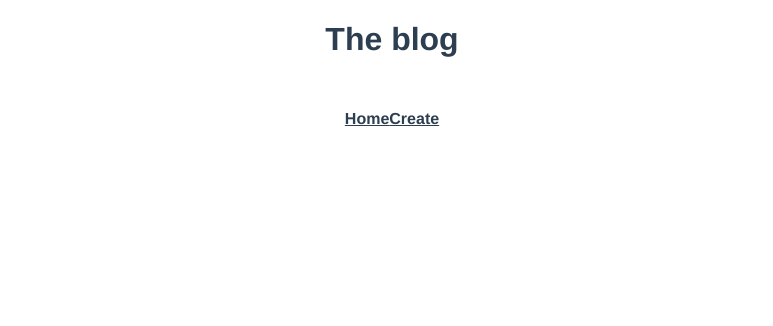
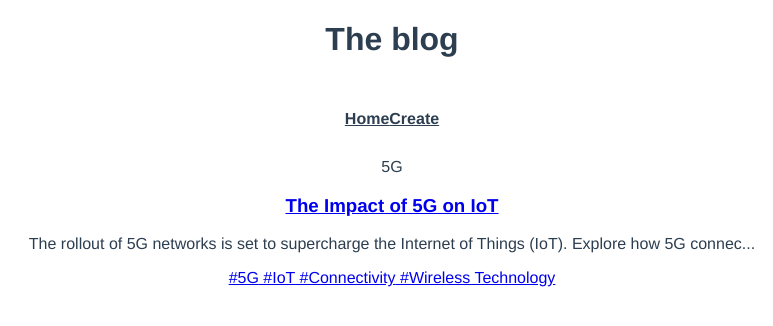
Before and after one commit to ouhoy/vue-curd-blog, a Vue app: page /tag/5G in a window 1280 px wide. Before the commit this address had no page. Shown: the top 326 px of the page, without its empty margins (248-1021 px from the left). Built offline with nearby package versions, Linux system fonts and the light colour scheme; data requests are answered from the project's data file.

Commit message:
Filter posts by tags

```diff
--- a/src/components/SinglePost.vue
+++ b/src/components/SinglePost.vue
@@ -12,7 +12,6 @@ interface Post {
 const {post} = defineProps<{ post: Post }>();
 
 
-
 const snippet = computed(() => {
   return post.body.substring(0, 100) + "..."
 })
@@ -21,14 +20,19 @@ const snippet = computed(() => {
 
 <template>
   <div class="post">
-    <router-link :to="{name: 'Details', params: {id: post.id} }" >
+    <router-link :to="{name: 'Details', params: {id: post.id} }">
 
 
       <h3>{{ post.title }}</h3>
     </router-link>
 
     <p>{{ snippet }}</p>
-    <span class="pill" v-for="tag in post.tags" :key="tag">#{{ tag }} </span>
+
+    <span class="pill" v-for="tag in post.tags" :key="tag">
+    <router-link class="pill" :to="{name: 'Tag', params: {tag: tag}}">
+      #{{ tag }}
+</router-link>
+    </span>
   </div>
 </template>
 
--- a/src/router/index.ts
+++ b/src/router/index.ts
@@ -13,15 +13,18 @@ const routes: Array<RouteRecordRaw> = [
         // route level code-splitting
         // this generates a separate chunk (about.[hash].js) for this route
         // which is lazy-loaded when the route is visited.
-        component: () => import(/* webpackChunkName: "about" */ '../views/Details.vue')
+        component: () => import(/* webpackChunkName: "Details" */ '../views/Details.vue')
     },
+    {
+        path: '/tag/:tag',
+        name: 'Tag',
+        component: () => import(/* webpackChunkName: "Tag" */ '../views/Tag.vue')
+    }
+    ,
     {
         path: '/create',
         name: 'CreatePost',
-        // route level code-splitting
-        // this generates a separate chunk (about.[hash].js) for this route
-        // which is lazy-loaded when the route is visited.
-        component: () => import(/* webpackChunkName: "about" */ '../views/CreatePost.vue')
+        component: () => import(/* webpackChunkName: "CreatePost" */ '../views/CreatePost.vue')
     }
 ]
 
--- /dev/null
+++ b/src/views/Tag.vue
@@ -0,0 +1,36 @@
+<script setup lang="ts">
+import Spinner from "@/components/Spinner.vue";
+
+import getPosts from "@/composables/getPosts";
+import {computed, onMounted, onUpdated, ref} from "vue";
+import PostList from "@/components/PostList.vue";
+import {useRoute} from "vue-router";
+
+const route = useRoute()
+const tag = route.params.tag;
+const {posts, error, load} = getPosts();
+load();
+
+const postsWithTag = computed(() => posts.value.filter(post => post.tags.includes(`${tag}`)))
+
+onUpdated(() => {
+  console.log(route.params.tag)
+})
+</script>
+
+<template>
+  {{ tag }}
+
+  <div v-if="error"><p>{{ error }}</p></div>
+  <div v-if="postsWithTag.length">
+    <PostList :posts="postsWithTag"/>
+  </div>
+  <div v-else>
+    <Spinner/>
+  </div>
+
+</template>
+
+<style scoped>
+
+</style>
```
